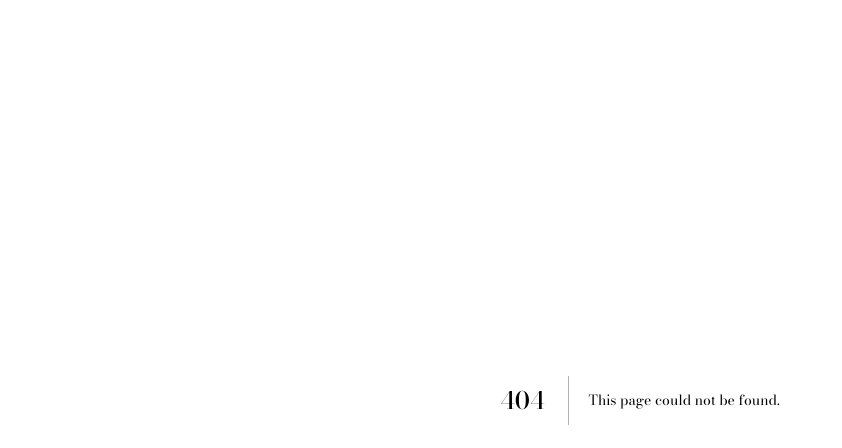
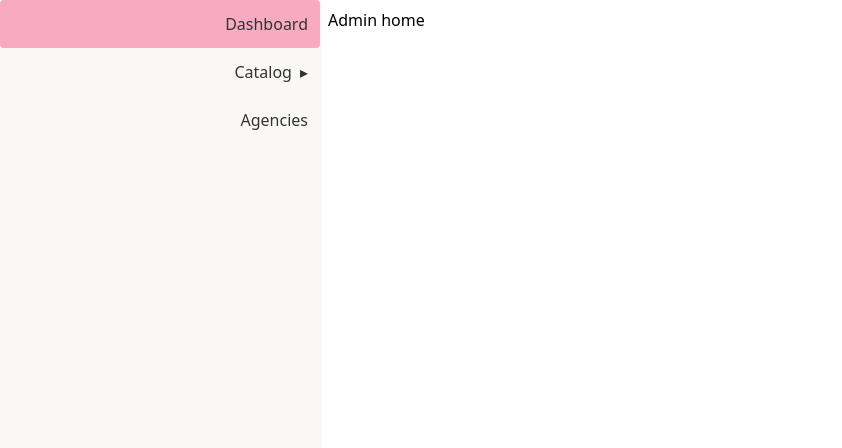
Before and after one commit to jasmynej/atlora-trvl, a Next.js app: page /admin in a window 1280 px wide. Before the commit this address had no page. Shown: the top 448 px of the page, without its empty margins (0-842 px from the left). Built offline with nearby package versions, Linux system fonts and the light colour scheme.

Commit message:
better nav  bar, catalog models

```diff
--- /dev/null
+++ b/src/app/(admin)/admin/layout.tsx
@@ -0,0 +1,46 @@
+import React from "react";
+import NavBarLink from "@/schemas";
+import SidebarNav from "@/components/base/SideBarNav";
+const dashLinks: NavBarLink[] = [
+    {
+        title:"Dashboard",
+        url:""
+    },
+
+    {
+        title: "Catalog",
+        url: "/catalog",
+        subLinks: [
+            {
+                title: "Regions",
+                url: "/regions",
+            },
+            {
+                title: "Countries",
+                url: "/countries",
+            },
+            {
+                title: "Destinations",
+                url: "/destinations",
+            }
+        ]
+    },
+    {
+        title:"Agencies",
+        url: "/agencies"
+    }
+]
+const basePath = '/admin'
+export default function AtloraAdminLayout({children,}: Readonly<{
+    children: React.ReactNode;
+}>){
+    return (
+        <div className="h-screen w-screen flex">
+            <div className="w-1/4 bg-brand-bg shadow">
+                <SidebarNav basePath={basePath} links={dashLinks}/>
+            </div>
+            <div className="w-3/4 scroll-auto p-2">{children}</div>
+        </div>
+    )
+
+}
--- /dev/null
+++ b/src/app/(admin)/admin/page.tsx
@@ -0,0 +1,7 @@
+export default function AtloraAdminHomePage(){
+    return (
+        <div>
+            <p>Admin home</p>
+        </div>
+    )
+}
--- a/src/app/(agency)/agency/[slug]/(public)/layout.tsx
+++ b/src/app/(agency)/agency/[slug]/(public)/layout.tsx
@@ -7,7 +7,7 @@ import {Agency} from "@prisma/client";
 import AgencyProvider from "../AgencyProvider";
 import {ThemeJson, themeToStyleVars, buildGoogleFontsHref} from "@/lib/themeUtils";
 import AgencyNavBar from "@/components/agency/AgencyNavBar";
-import {NavBarLink} from "@/schemas";
+import NavBarLink from "@/schemas";
 
 
 export async function generateMetadata(
--- a/src/app/(agency)/agency/[slug]/console/layout.tsx
+++ b/src/app/(agency)/agency/[slug]/console/layout.tsx
@@ -4,8 +4,8 @@ import {getAgencyBySlug} from "@/repo/agency";
 import {Agency} from "@prisma/client";
 import {notFound} from "next/navigation";
 import {ThemeJson, themeToStyleVars} from "@/lib/themeUtils";
-import {NavBarLink} from "@/schemas";
-import SidebarNav from "@/components/agency/AgencySideBar";
+import NavBarLink from "@/schemas";
+import AgencySideBarNav from "@/components/agency/AgencySideBar";
 export default async function AgencyConsoleLayout({children,params,}: {
     children: React.ReactNode,
     params: Promise<{ slug: string }>
@@ -22,7 +22,7 @@ export default async function AgencyConsoleLayout({children,params,}: {
     const dashLinks: NavBarLink[] = [
         {
             title:"Dashboard",
-            url:"/"
+            url:""
         },
 
         {
@@ -43,7 +43,7 @@ export default async function AgencyConsoleLayout({children,params,}: {
                 ["--font-body" as any]: `"${body.family}", sans-serif`,
             }}>
                 <div className="w-1/4 bg-brand-bg shadow">
-                    <SidebarNav basePath={basePath} links={dashLinks}/>
+                    <AgencySideBarNav basePath={basePath} links={dashLinks}/>
                 </div>
 
 
--- a/src/app/(home)/layout.tsx
+++ b/src/app/(home)/layout.tsx
@@ -1,5 +1,5 @@
 import NavBar from "@/components/base/NavBar";
-import {NavBarLink} from "@/schemas";
+import NavBarLink from "@/schemas";
 import React from "react";
 
 const links: NavBarLink[] = [
--- a/src/components/agency/AgencyNavBar.tsx
+++ b/src/components/agency/AgencyNavBar.tsx
@@ -1,4 +1,4 @@
-import {NavBarLink} from "@/schemas";
+import NavBarLink from "@/schemas";
 import {publicUrl} from "@/lib/media";
 import React from "react";
 interface NavBarProps {
--- a/src/components/agency/AgencySideBar.tsx
+++ b/src/components/agency/AgencySideBar.tsx
@@ -1,41 +1,18 @@
 "use client";
 
-import Link from "next/link";
 import { usePathname } from "next/navigation";
+import SidebarNav from "@/components/base/SideBarNav";
+import NavBarLink from "@/schemas";
 
-type LinkItem = { title: string; url: string };
-
-export default function SidebarNav({
+export default function AgencySidebarNav({
                                        basePath,
                                        links,
                                    }: {
     basePath: string;
-    links: LinkItem[];
+    links: NavBarLink[];
 }) {
-    const pathname = usePathname();
 
     return (
-        <nav className="flex flex-col items-end w-full">
-            {links.map((l) => {
-                const href = `${basePath}${l.url}`; // e.g. /agency/slug/console/theme
-                const isActive =
-                    pathname === href || pathname.startsWith(href + "/");
-
-                return (
-                    <Link
-                        key={href}
-                        href={href}
-                        aria-current={isActive ? "page" : undefined}
-                        className={`block w-full text-right p-4 transition-colors drop-shadow-xl ${
-                            isActive
-                                ? "bg-brand-accent-1 font-medium drop-shadow-xl"
-                                : "hover:bg-brand-accent-1"
-                        }`}
-                    >
-                        {l.title}
-                    </Link>
-                );
-            })}
-        </nav>
+        <SidebarNav basePath={basePath} links={links}></SidebarNav>
     );
 }
--- a/src/components/base/NavBar.tsx
+++ b/src/components/base/NavBar.tsx
@@ -1,4 +1,4 @@
-import {NavBarLink} from "@/schemas";
+import NavBarLink from "@/schemas";
 import {getAgencyBySlug} from "@/repo/agency";
 import "@/styles/buttons.css";
 interface NavBarProps {
--- /dev/null
+++ b/src/components/base/NavBarLinkContainer.tsx
@@ -0,0 +1,100 @@
+"use client";
+
+import Link from "next/link";
+import { useMemo, useState } from "react";
+import NavBarLink from "@/schemas";
+
+function joinHref(basePath: string, url: string) {
+    const right = url.startsWith("/") ? url : `/${url}`;
+    return `${basePath}${right}`;
+}
+
+export default function NavBarLinkContainer({
+                                                link,
+                                                basePath,
+                                                isBranchActive,
+                                                level = 0,
+                                            }: {
+    link: NavBarLink;
+    basePath: string;
+    /** true if this item or any of its children is active */
+    isBranchActive: boolean;
+    level?: number;
+}) {
+    const hasChildren = !!link.subLinks?.length;
+    const [open, setOpen] = useState<boolean>(isBranchActive);
+    const href = useMemo(() => joinHref(basePath, link.url), [basePath, link.url]);
+
+    const base =
+        "block w-full text-right p-3 transition-colors rounded";
+    const active =
+        "bg-[var(--color-brand-accent-1)] font-medium";
+    const hover =
+        "hover:bg-[var(--color-brand-accent-1)]";
+    const text = "text-[var(--color-brand-text)]";
+
+    // indent nested items subtly
+    const padRight = level * 10; // px
+    const style = { paddingRight: `${12 + padRight}px` };
+
+    // optional icon (left of title)
+    const Icon = link.icon ? (
+        <span className="inline-block w-4 h-4 mr-2 align-middle" aria-hidden>
+      {/* you can swap to an <img src={link.icon} /> or lucide icon here */}
+            {link.icon}
+    </span>
+    ) : null;
+
+    if (hasChildren) {
+        return (
+            <div className="w-full">
+                <button
+                    type="button"
+                    onClick={() => setOpen((v) => !v)}
+                    aria-expanded={open}
+                    aria-controls={`nav-group-${href}`}
+                    className={`${base} ${isBranchActive ? active : hover} ${text}`}
+                    style={style}
+                >
+          <span className="inline-flex items-center gap-2 justify-end w-full">
+            <span className="select-none">{link.title}</span>
+            <span
+                aria-hidden
+                className={`transition-transform ${open ? "rotate-90" : ""}`}
+            >
+              ▸
+            </span>
+          </span>
+                </button>
+
+                {open && (
+                    <ul id={`nav-group-${href}`} className="mt-1 flex flex-col">
+                        {link.subLinks!.map((child) => (
+                            <li key={`${child.title}-${child.url}`}>
+                                {/* Child active is computed in SidebarNav and passed down */}
+                                <NavBarLinkContainer
+                                    link={child}
+                                    basePath={basePath}
+                                    isBranchActive={false}
+                                    level={level + 1}
+                                />
+                            </li>
+                        ))}
+                    </ul>
+                )}
+            </div>
+        );
+    }
+
+    return (
+        <Link
+            href={href}
+            aria-current={isBranchActive ? "page" : undefined}
+            className={`${base} ${isBranchActive ? active : hover} ${text} ${link.class ?? ""}`}
+            style={style}
+        >
+            {Icon}
+            {link.title}
+        </Link>
+    );
+}
--- /dev/null
+++ b/src/components/base/SideBarNav.tsx
@@ -0,0 +1,64 @@
+"use client";
+
+import { usePathname } from "next/navigation";
+import NavBarLinkContainer from "@/components/base/NavBarLinkContainer";
+import NavBarLink from "@/schemas";
+
+function normalizePath(p: string) {
+    if (!p) return "/";
+    return p.length > 1 && p.endsWith("/") ? p.slice(0, -1) : p;
+}
+
+function joinHref(basePath: string, url: string) {
+    const base = normalizePath(basePath);
+    if (!url || url === "/") return base; // dashboard root
+    const right = url.startsWith("/") ? url : `/${url}`;
+    return normalizePath(base + right);
+}
+
+// exact for empty url (dashboard), prefix for others
+function isActive(pathname: string, href: string, urlForRule: string) {
+    const a = normalizePath(pathname);
+    const b = normalizePath(href);
+    if (!urlForRule || urlForRule === "/") {
+        // Dashboard: ONLY exact
+        return a === b;
+    }
+    // Sections: exact OR subpath (with boundary)
+    return a === b || a.startsWith(b + "/");
+}
+
+function branchActive(pathname: string, basePath: string, node: NavBarLink): boolean {
+    const href = joinHref(basePath, node.url);
+    const self = isActive(pathname, href, node.url);
+    const kids = (node.subLinks ?? []).some((c) => branchActive(pathname, basePath, c));
+    return self || kids;
+}
+
+
+export default function SidebarNav({
+                                       basePath,
+                                       links,
+                                   }: {
+    basePath: string;
+    links: NavBarLink[];
+}) {
+    const pathname = usePathname();
+    console.log(pathname);
+
+    return (
+        <nav className="flex flex-col items-end w-full">
+            {links.map((l) => {
+                const isBranchActive = branchActive(pathname, basePath, l);
+                return (
+                    <NavBarLinkContainer
+                        key={`${l.title}-${l.url}`}
+                        link={l}
+                        basePath={basePath}
+                        isBranchActive={isBranchActive}
+                    />
+                );
+            })}
+        </nav>
+    );
+}
--- a/src/schemas/index.ts
+++ b/src/schemas/index.ts
@@ -1,4 +1,4 @@
 export {userCreateSchema} from './user'
 export {agencyCreateSchema, ThemeUpdateSchema} from './agency'
 export type {ThemeUpdateInput} from './agency'
-export type {NavBarLink} from './misc'
+export {NavBarLink as default} from './misc'
--- a/src/schemas/misc.ts
+++ b/src/schemas/misc.ts
@@ -3,6 +3,7 @@ type NavBarLink = {
     url: string;
     icon?: string
     class?: string
+    subLinks?: NavBarLink[]
 }
 
 
```
Also changed, not shown: 1 other file (tests, documents, lock files or other folders).
